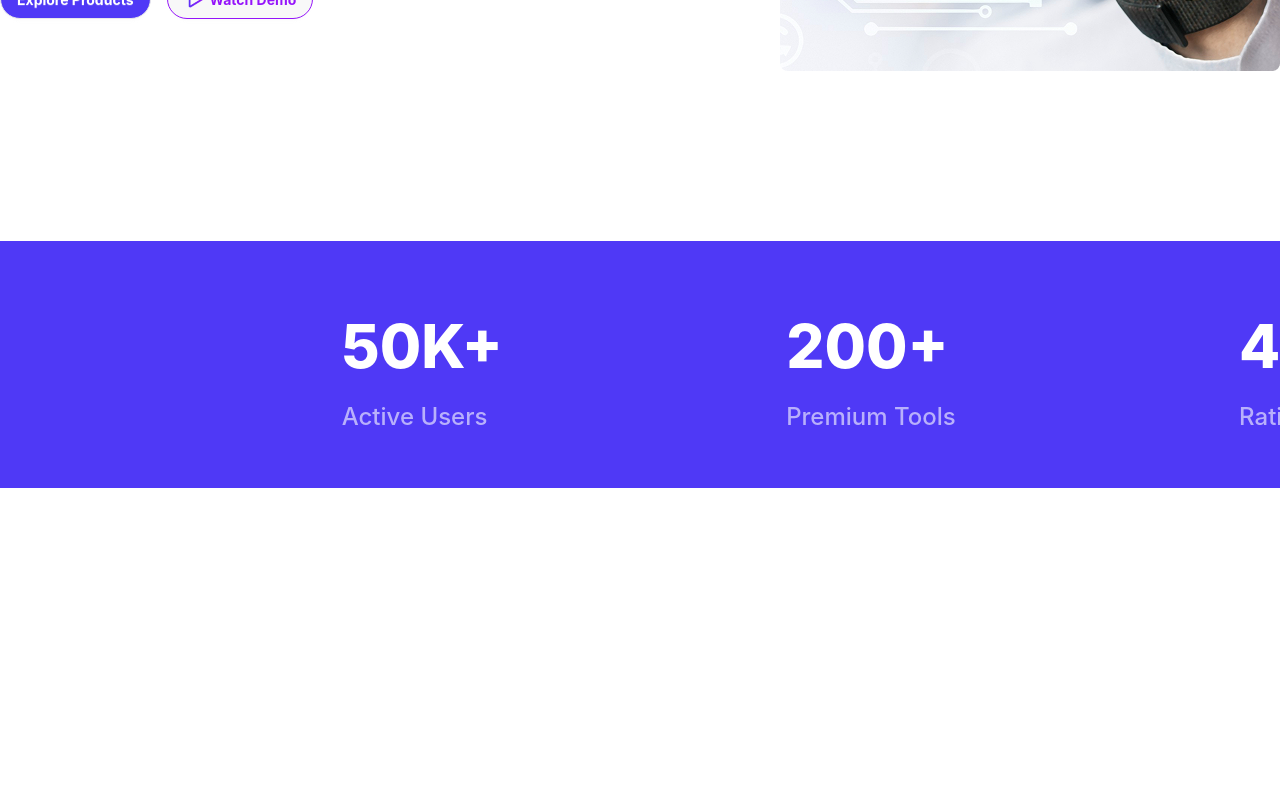
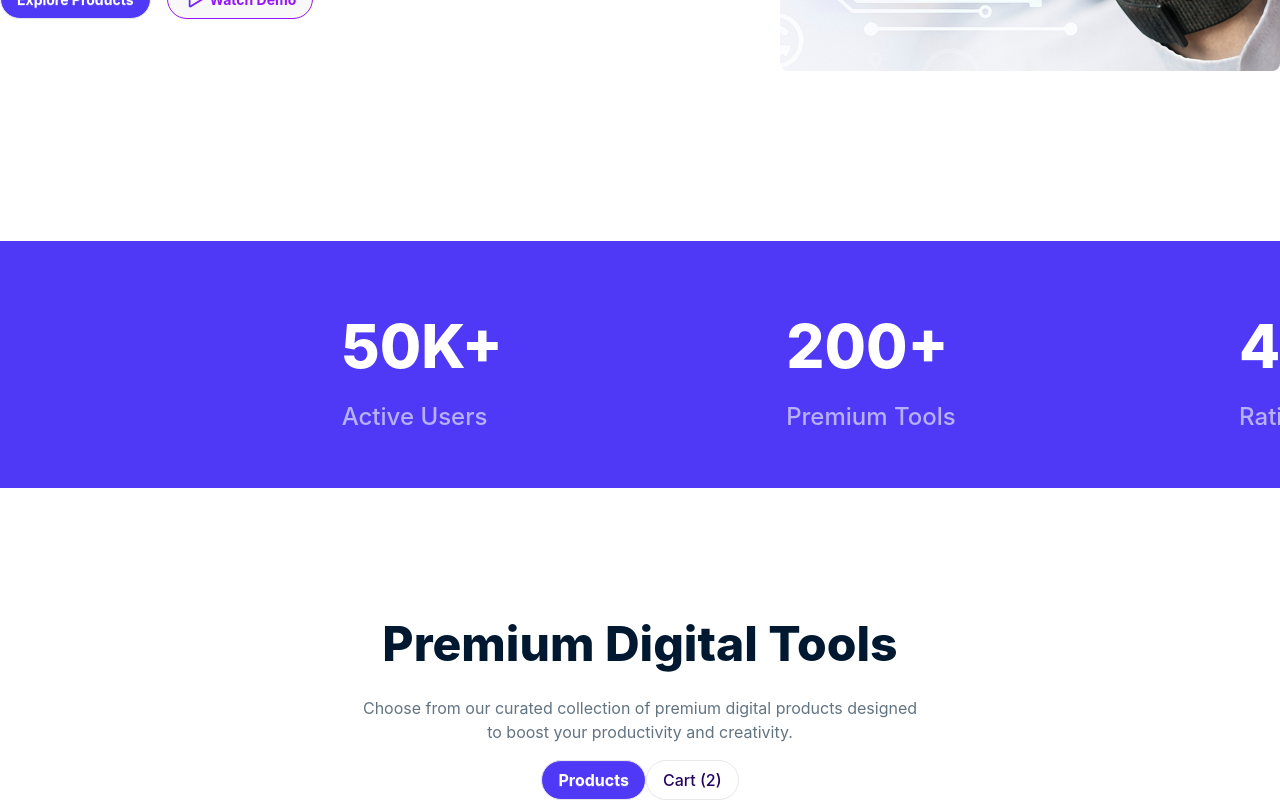
Before and after one commit to mojahidulislam12/Assignment-6, a React (Vite) app: page / in a window 1280 px wide. Shown: the part 668-1468 px from the top of the page. Before the commit the page ends 1163 px from the top, so only its background shows below. Built offline with nearby package versions, Linux system fonts and the light colour scheme.

Commit message:
PremiunDigitalTools section

```diff
--- a/src/App.jsx
+++ b/src/App.jsx
@@ -2,6 +2,7 @@ import "./App.css";
 import Active from "./Components/Active/Active";
 import Banner from "./Components/Banner/Banner";
 import NavBar from "./Components/NaBar/NavBar";
+import PremiumDigitalTools from "./Components/PremiumDigitalTools/PremiumDigitalTools";
 
 function App() {
   return (
@@ -9,6 +10,7 @@ function App() {
       <NavBar></NavBar>
       <Banner></Banner>
       <Active></Active>
+      <PremiumDigitalTools></PremiumDigitalTools>
     </>
   );
 }
--- /dev/null
+++ b/src/Components/PremiumDigitalTools/PremiumDigitalTools.jsx
@@ -0,0 +1,27 @@
+import React from "react";
+
+const PremiumDigitalTools = () => {
+  return (
+    <div className="mt-30">
+      <div className="space-y-4">
+        <h1 className="text-center font-extrabold text-[48px] text-[#001931]">
+          Premium Digital Tools
+        </h1>
+        <p className="text-center font-normal text-[16px] text-[#627382]">
+          Choose from our curated collection of premium digital products
+          designed <br /> to boost your productivity and creativity.
+        </p>
+        <div className="text-center">
+          <button className="btn bg-[#4F39F6] rounded-[999px] font-bold text-[16px] text-white">
+            Products
+          </button>
+          <button className="btn text-[#25065D] rounded-[999px] font-medium text-[16px] bg-white">
+            Cart (2)
+          </button>
+        </div>
+      </div>
+    </div>
+  );
+};
+
+export default PremiumDigitalTools;
```
